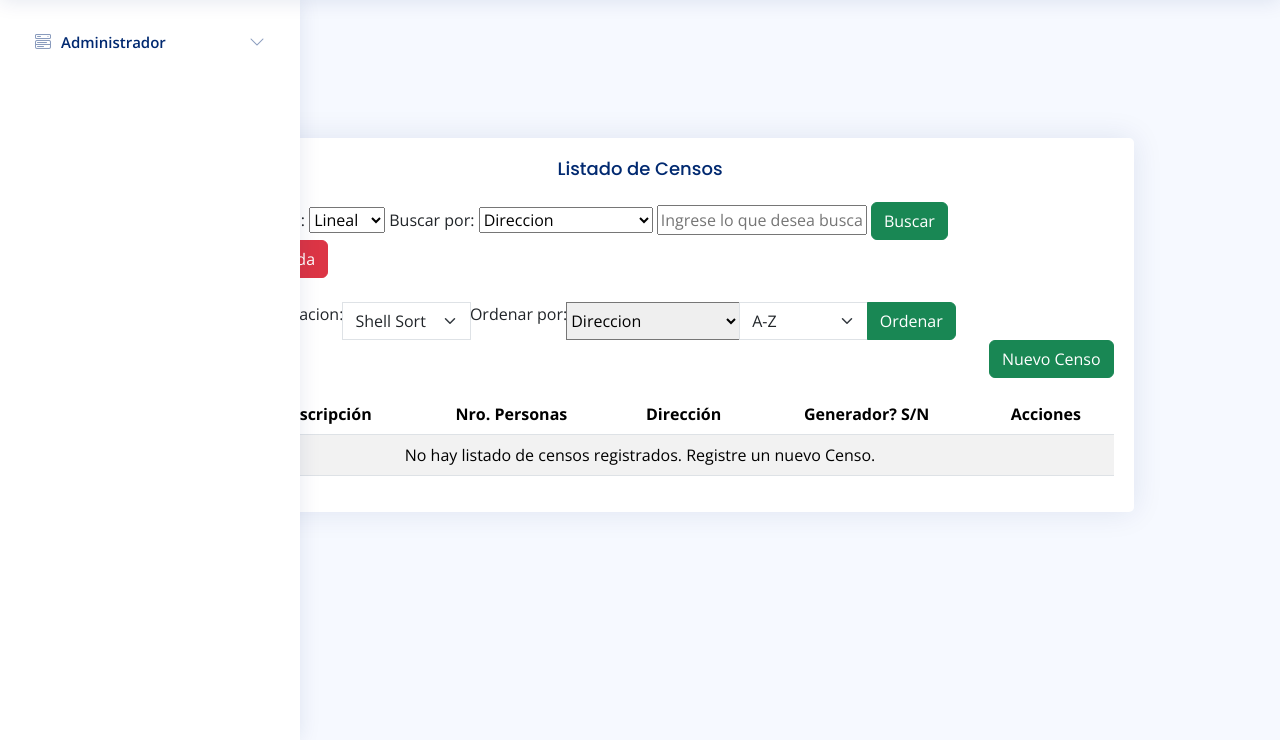
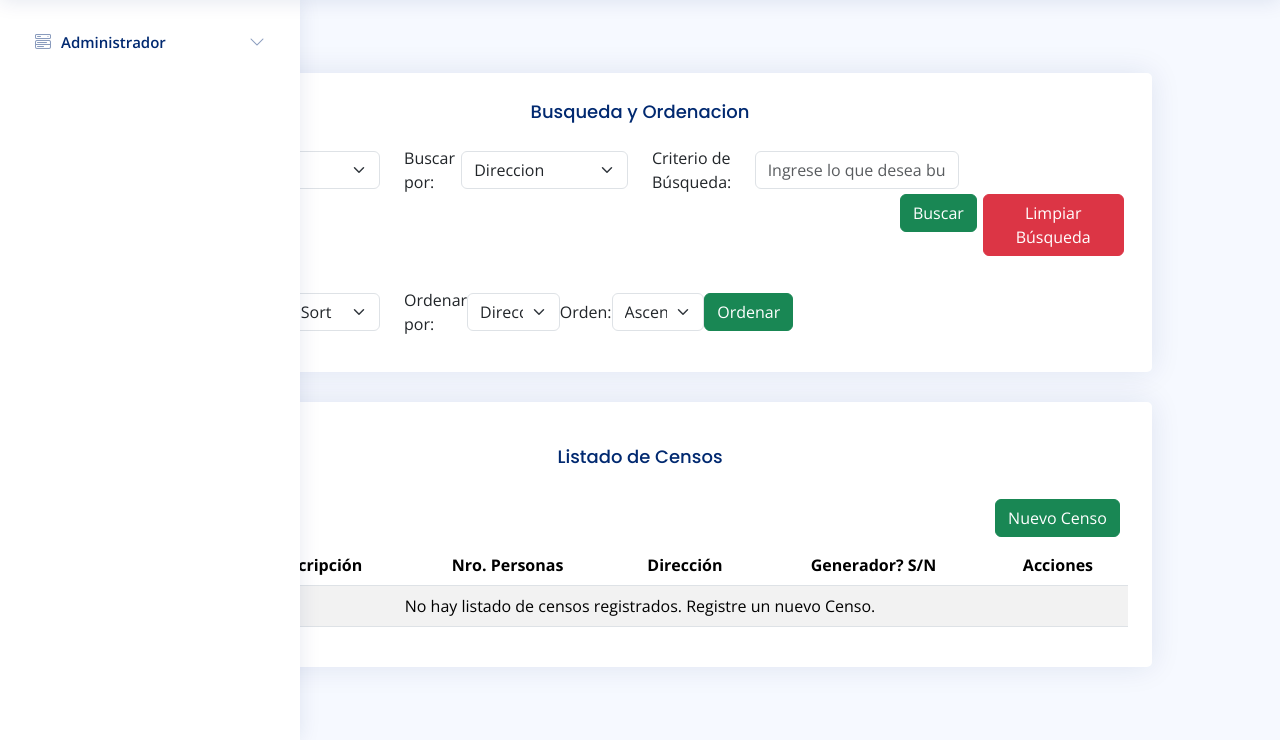
Before and after one commit to FreddyAlx1998Mora12/SistemaCensoEstadistico_Practica_Frontend, a Flask app: page /order/1/1/1 in a window 1280 px wide. Shown: the part 60-800 px from the top of the page. Run offline with Flask 3, Linux system fonts and the light colour scheme; data that the repository does not hold is empty; some libraries are stand-ins or nearby versions.

Commit message:
modificaciones de views y ruta

```diff
--- a/routes/router.py
+++ b/routes/router.py
@@ -194,7 +194,7 @@ def view_order_censo(atributo, tipo, metodo):
 
 
 # Metodo de Busqueda
-@router.route('/search/<tipo>/<criterio>/<texto>', methods=['GET'])
+@router.route('/proyectoCenso/list/search/<tipo>/<criterio>/<texto>', methods=['GET'])
 def view_search_censo(tipo, criterio, texto):
     url = f"http://localhost:8080/proyectoCenso/search/{tipo}/{criterio}/{texto}"
     r = requests.get(url)
--- a/templates/fragmento/proyecto Censo/lista.html
+++ b/templates/fragmento/proyecto Censo/lista.html
@@ -13,7 +13,7 @@
 <script>
   $(document).ready(function () {
     function url_change() {
-      var url = "/search/";
+      var url = "/proyectoCenso/list/search/";
       var tipo = $("#tipo_busqueda").val();
       var texto = $("#texto").val();
       var selec_gener = $("#selectGenerador").val();
@@ -22,7 +22,7 @@
       // Si el texto no está vacío, usa el valor del texto para la búsqueda
       if(texto !== ""){
         url += tipo + "/" + criterio_busqueda + "/" + texto;
-      } else if(selec_gener) {
+      } else if(criterio_busqueda === "haveGenerador") {
         // Si el campo de generador está activo, utiliza el valor del select
         url += tipo + "/" + criterio_busqueda + "/" + selec_gener;
       } else {
@@ -38,6 +38,10 @@
     });
 
     $("#criterio_busqueda").change(function () {
+      url_change();
+    });
+
+    $("#selectGenerador").change(function () {
       url_change();
     });
 
@@ -108,65 +112,93 @@
 <section class="section">
   <div class="container">
     <div class="row justify-content-center">
-      <div class="col-lg-12">
-        <div class="card">
+      <div class="col" style="margin-top: 90px;">
+        <div class="card p-2">
           <div class="card-body">
-            <h5 class="card-title text-center">Listado de Censos</h5>
-
-            <div class="col-lg-10">
-              <label>Tipo de Busqueda: </label>
-              <select id="tipo_busqueda">
+            <div class="row">
+              <h1 class="card-title text-center">Busqueda y Ordenacion</h1>
+            </div>
+            <div class="row">
+              <div class="col-sm-3 d-flex align-items-center">
+                <label for="tipo_busqueda" class="mr-3">Tipo de Búsqueda:</label>
+                <select class="form-select w-45" id="tipo_busqueda">
                   <option value="lineal">Lineal</option>
                   <option value="binario">Binario</option>
                 </select>
-              <label>Buscar por: </label>
-              <select id="criterio_busqueda">
+              </div>
+
+              <div class="col-sm-3 d-flex align-items-center justify-content-center">
+                <label for="criterio_busqueda" class="mr-2">Buscar por:</label>
+                <select class="form-select w-45" id="criterio_busqueda">
                   <option value="direccion">Direccion</option>
                   <option value="descripcion">Descripcion</option>
                   <option value="numero_integrante">Numero Integrantes</option>
                   <option value="haveGenerador">Tienen Generador?</option>
                 </select>
-              <!-- Campo texto por defecto -->
-              <input id="texto" placeholder="Ingrese lo que desea buscar" />
+              </div>
 
-              <!-- Campo select para 'haveGenerador' -->
-              <select id="selectGenerador" style="display: none">
+              <div class="col-sm-4 d-flex align-items-center justify-content-center">
+                <label for="texto">Criterio de Búsqueda:</label>
+                <input id="texto" class="form-control" placeholder="Ingrese lo que desea buscar" />
+                <select id="selectGenerador" class="form-select w-25" style="display: none">
                   <option value="true">Sí</option>
                   <option value="false">No</option>
                 </select>
+              </div>
 
+            </div>
+
+            <div class="row mb-2 d-flex justify-content-end">
+              <div class="col-sm-1">
                 <a id="btn_search" class="btn btn-success">Buscar</a>
-              <!-- Botón para limpiar los criterios de búsqueda -->
+              </div>
+              <div class="col-sm-2">
                 <a id="btn_clear" class="btn btn-danger">Limpiar Búsqueda</a>
               </div>
+            </div>
             <br />
-            <div class="col-lg-10">
-              <div class="input-group">
-                <label>Metodo de Ordenacion: </label>
+
+            <div class="row mb-2">
+              <div class="col-sm-3 d-flex justify-content-center align-items-center">
+                <label class="mr-3">Metodo de Ordenacion: </label>
                   <select id="metodo" class="form-select">
                     <option value="shell">Shell Sort</option>
                     <option value="merge">Merge Sort</option>
                     <option value="quick">Quick Sort</option>
                   </select>
+              </div>
 
-                <label>Ordenar por: </label>
-                <select id="criterio">
+              <div class="col-sm-5 d-flex justify-content-center align-items-center">
+
+                <label >Ordenar por: </label>
+                <select class="form-select" id="criterio">
                   <option value="direccion">Direccion</option>
                   <option value="descripcion">Descripcion</option>
                   <option value="numero_integrante">Numero Integrantes</option>
                   <option value="haveGenerador">Tienen Generador?</option>
                 </select>
 
+                <label >Orden: </label>
                 <select id="orden" class="form-select">
-                  <option value="1">A-Z</option>
-                  <option value="0">Z-A</option>
+                  <option value="1">Ascendente</option>
+                  <option value="0">Descendete</option>
                 </select>
 
                 <a id="ordenar" href="#" class="btn btn-success">Ordenar</a>
               </div>
+
             </div>
 
-            <div class="d-flex justify-content-end mb-3">
+
+
+          </div>
+        </div>
+
+        <div class="card p-4">
+          <div class="row">
+            <h1 class="card-title text-center">Listado de Censos</h1>
+          </div>
+          <div class="d-flex justify-content-end m-2">
             <a
               href="/proyectoCenso/registro"
               class="btn btn-custom btn-success"
@@ -235,9 +267,8 @@
               </tbody>
             </table>
           </div>
-            <!-- End Table with stripped rows -->
         </div>
-        </div>
+
       </div>
     </div>
   </div>
```
Lines whose indentation alone changed are shown as unchanged.
